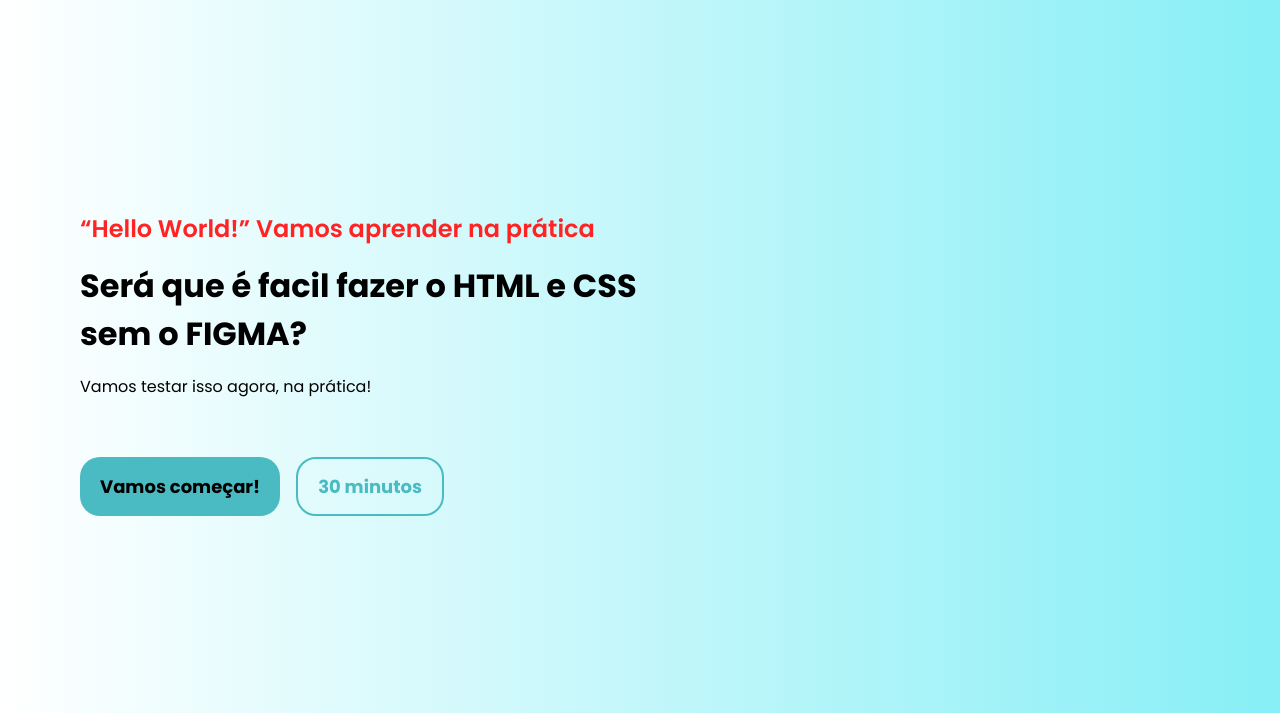
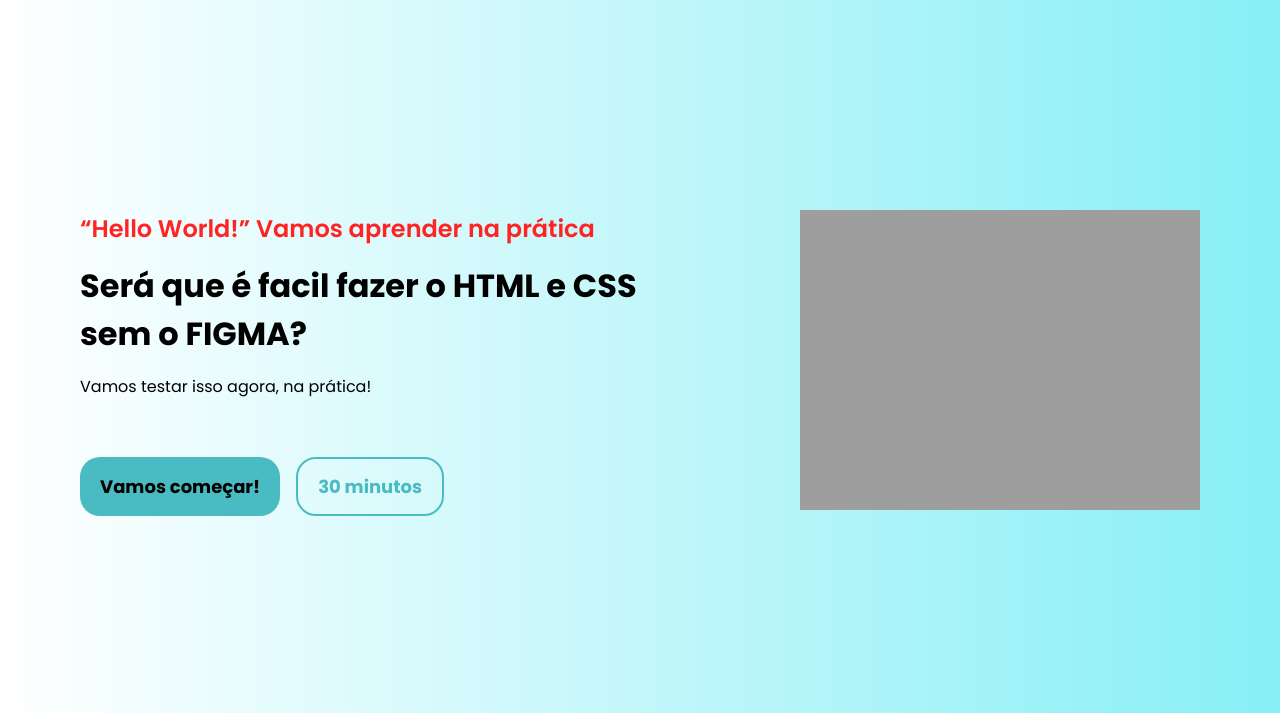
Before and after one commit to Bielzinholl/Projeto-Planeta-, a plain HTML site: page index.html in a window 1280 px wide. Shown: the part 87-800 px from the top of the page. Drawn offline with Linux system fonts and the light colour scheme; the site is published under a folder, as on GitHub Pages, so addresses that start at the root find nothing.

Commit message:
Update index.html

```diff
--- a/index.html
+++ b/index.html
@@ -32,7 +32,7 @@
                 </div>
             </div>
             <div class="ladodireito">
-                <img src="/img/planet.svg" alt="">
+                <img src="./img/planet.svg" alt="">
             </div>
         </div>
 </body>
```
